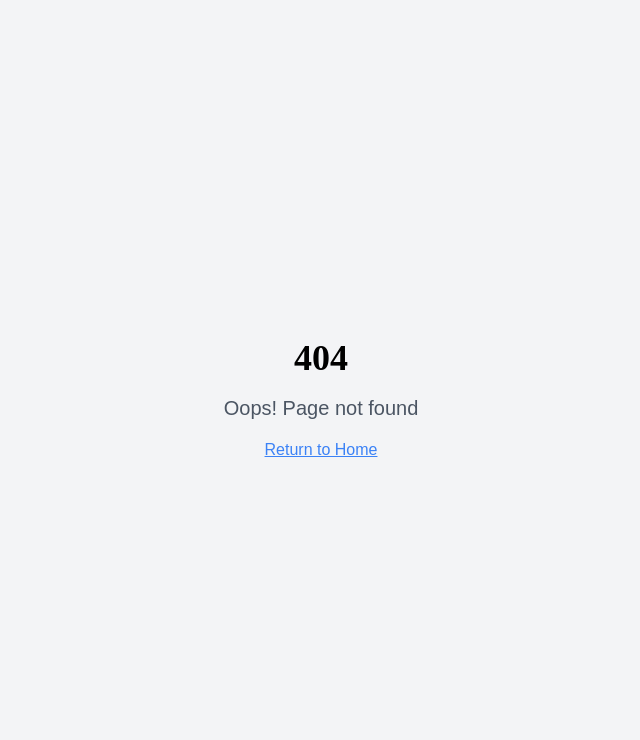
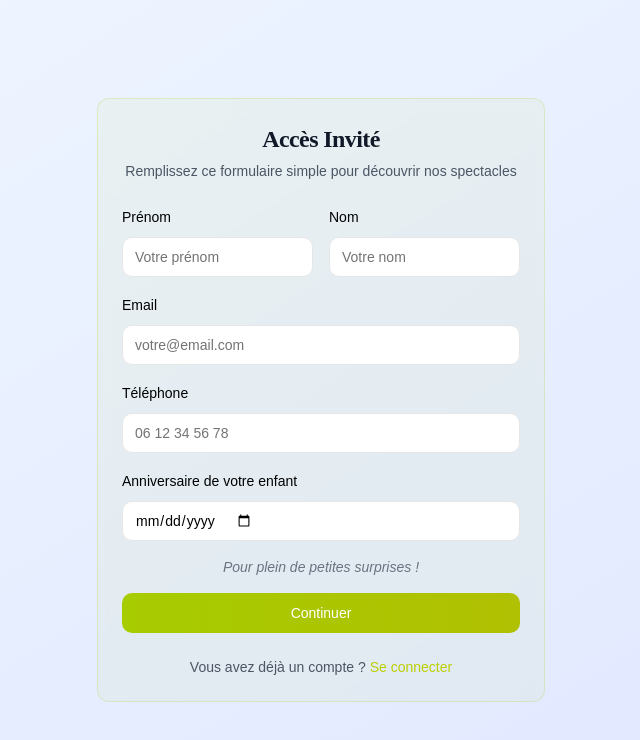
Before and after one commit to imadexpndy/hello-repo-clone, a React (Vite) app: page /auth-pero in a window 1280 px wide. Before the commit this address had no page. Shown: the top 740 px of the page, without its empty margins (319-959 px from the left). Built offline with nearby package versions, Linux system fonts and the light colour scheme.

Commit message:
Make /auth the main page and add /auth-pero guest form page

```diff
--- a/src/App.tsx
+++ b/src/App.tsx
@@ -43,6 +43,7 @@ import NotFound from "./pages/NotFound";
 import { Privacy } from "./pages/Privacy";
 import { Terms } from "./pages/Terms";
 import { healthCheck } from "./pages/api/health";
+import AuthPero from "./pages/AuthPero";
 
 const queryClient = new QueryClient();
 
@@ -75,8 +76,9 @@ const App = () => {
           <UserRoleFixer />
           <BrowserRouter>
             <Routes>
-              <Route path="/" element={<Index />} />
+              <Route path="/" element={<Auth />} />
               <Route path="/auth" element={<Auth />} />
+              <Route path="/auth-pero" element={<AuthPero />} />
               <Route path="/unauthorized" element={<Unauthorized />} />
               <Route path="/profile" element={<Profile />} />
               <Route path="/privacy" element={<Privacy />} />
--- /dev/null
+++ b/src/pages/AuthPero.tsx
@@ -0,0 +1,172 @@
+import { useState } from 'react';
+import { Button } from "@/components/ui/button";
+import { Input } from "@/components/ui/input";
+import { Label } from "@/components/ui/label";
+import { Card, CardContent, CardDescription, CardHeader, CardTitle } from "@/components/ui/card";
+import { useToast } from "@/hooks/use-toast";
+import { supabase } from '@/integrations/supabase/client';
+import { useNavigate } from 'react-router-dom';
+
+const AuthPero = () => {
+  const [formData, setFormData] = useState({
+    firstName: '',
+    lastName: '',
+    email: '',
+    phone: '',
+    childBirthday: ''
+  });
+  const [isSubmitting, setIsSubmitting] = useState(false);
+  const { toast } = useToast();
+  const navigate = useNavigate();
+
+  const handleInputChange = (e: React.ChangeEvent<HTMLInputElement>) => {
+    const { name, value } = e.target;
+    setFormData(prev => ({
+      ...prev,
+      [name]: value
+    }));
+  };
+
+  const handleSubmit = async (e: React.FormEvent) => {
+    e.preventDefault();
+    setIsSubmitting(true);
+
+    try {
+      // Store guest information in a simple table or localStorage for now
+      const guestData = {
+        ...formData,
+        created_at: new Date().toISOString(),
+        type: 'guest'
+      };
+
+      // Store in localStorage for now (can be moved to database later)
+      localStorage.setItem('guestUser', JSON.stringify(guestData));
+
+      toast({
+        title: "Bienvenue !",
+        description: "Vos informations ont été enregistrées. Vous pouvez maintenant explorer nos spectacles.",
+      });
+
+      // Redirect to spectacles catalog
+      navigate('/spectacles');
+    } catch (error) {
+      console.error('Error saving guest data:', error);
+      toast({
+        title: "Erreur",
+        description: "Une erreur est survenue. Veuillez réessayer.",
+        variant: "destructive",
+      });
+    } finally {
+      setIsSubmitting(false);
+    }
+  };
+
+  return (
+    <div className="min-h-screen bg-gradient-to-br from-blue-50 to-indigo-100 flex items-center justify-center p-4">
+      <Card className="w-full max-w-md">
+        <CardHeader className="text-center">
+          <CardTitle className="text-2xl font-bold text-gray-900">
+            Accès Invité
+          </CardTitle>
+          <CardDescription className="text-gray-600">
+            Remplissez ce formulaire simple pour découvrir nos spectacles
+          </CardDescription>
+        </CardHeader>
+        <CardContent>
+          <form onSubmit={handleSubmit} className="space-y-4">
+            <div className="grid grid-cols-2 gap-4">
+              <div className="space-y-2">
+                <Label htmlFor="firstName">Prénom</Label>
+                <Input
+                  id="firstName"
+                  name="firstName"
+                  type="text"
+                  value={formData.firstName}
+                  onChange={handleInputChange}
+                  required
+                  placeholder="Votre prénom"
+                />
+              </div>
+              <div className="space-y-2">
+                <Label htmlFor="lastName">Nom</Label>
+                <Input
+                  id="lastName"
+                  name="lastName"
+                  type="text"
+                  value={formData.lastName}
+                  onChange={handleInputChange}
+                  required
+                  placeholder="Votre nom"
+                />
+              </div>
+            </div>
+
+            <div className="space-y-2">
+              <Label htmlFor="email">Email</Label>
+              <Input
+                id="email"
+                name="email"
+                type="email"
+                value={formData.email}
+                onChange={handleInputChange}
+                required
+                placeholder="votre@email.com"
+              />
+            </div>
+
+            <div className="space-y-2">
+              <Label htmlFor="phone">Téléphone</Label>
+              <Input
+                id="phone"
+                name="phone"
+                type="tel"
+                value={formData.phone}
+                onChange={handleInputChange}
+                required
+                placeholder="06 12 34 56 78"
+              />
+            </div>
+
+            <div className="space-y-2">
+              <Label htmlFor="childBirthday">Anniversaire de votre enfant</Label>
+              <Input
+                id="childBirthday"
+                name="childBirthday"
+                type="date"
+                value={formData.childBirthday}
+                onChange={handleInputChange}
+                required
+              />
+            </div>
+
+            <div className="text-center text-sm text-gray-500 italic mt-4 mb-6">
+              Pour plein de petites surprises !
+            </div>
+
+            <Button
+              type="submit"
+              className="w-full bg-[#BDCF00] hover:bg-[#a8b800] text-white"
+              disabled={isSubmitting}
+            >
+              {isSubmitting ? 'Enregistrement...' : 'Continuer'}
+            </Button>
+          </form>
+
+          <div className="mt-6 text-center">
+            <p className="text-sm text-gray-600">
+              Vous avez déjà un compte ?{' '}
+              <a
+                href="/auth"
+                className="text-[#BDCF00] hover:underline font-medium"
+              >
+                Se connecter
+              </a>
+            </p>
+          </div>
+        </CardContent>
+      </Card>
+    </div>
+  );
+};
+
+export default AuthPero;
```
